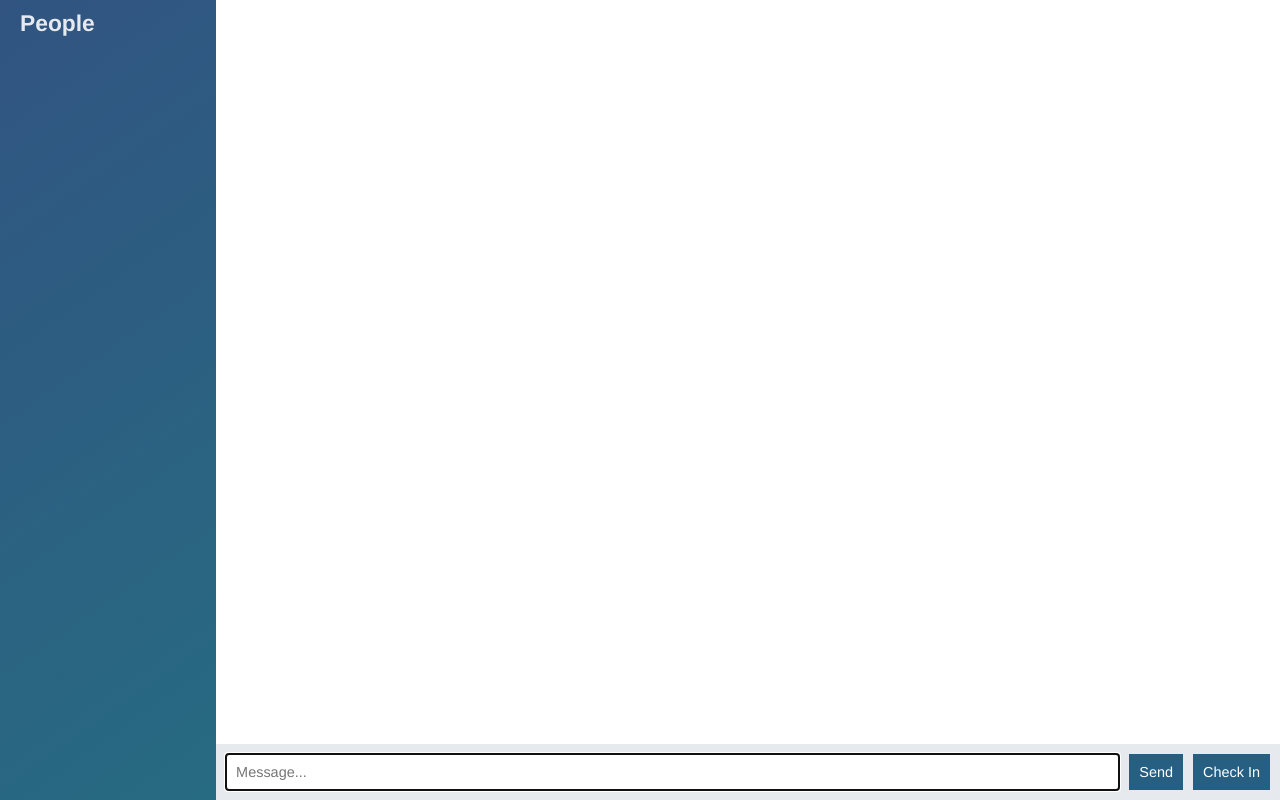
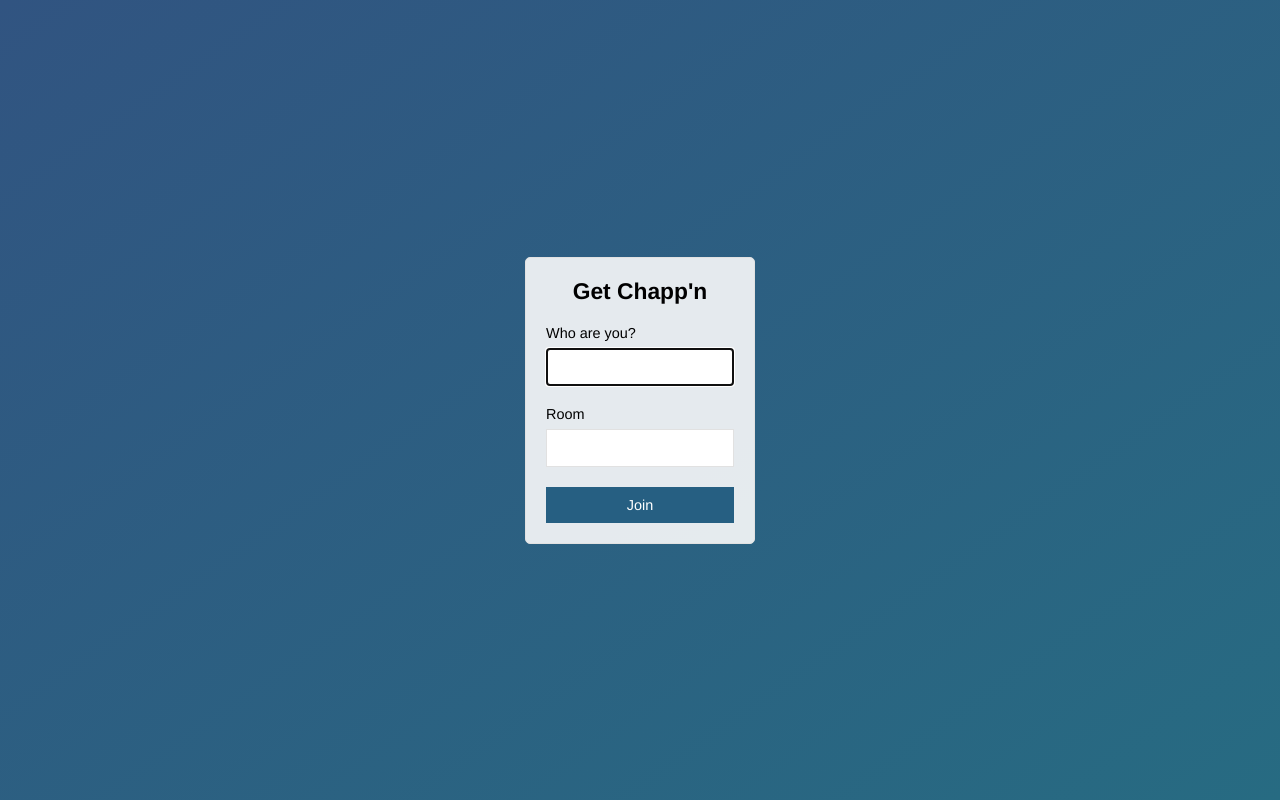
Before and after one commit to jamesskipp/chat-app, a website: page public/index.html in a window 1280 px wide. Drawn offline with nearby package versions, Linux system fonts and the light colour scheme; no server answers.

Commit message:
Added a Join page and Some Renames

```diff
--- a/public/index.html
+++ b/public/index.html
@@ -2,54 +2,28 @@
 <html>
   <head>
     <meta charset="utf-8">
-    <title>My Chat App</title>
+    <title>Join | Chapp</title>
     <link rel="stylesheet" href="/css/styles.css">
+    <meta name="viewport" content="width=device-width, initial-scale=1, user-scalable=no">
   </head>
-  <body class="chat">
-    <div class="chat__sidebar">
-      <h3>People</h3>
-      <div id="users">
-      </div>
+  <body class="centered-form">
+    <div class="centered-form__form">
+      <form action="/chat.html">
+        <div class="form-field">
+          <h3>Get Chapp'n</h3>
+        </div>
+        <div class="form-field">
+          <label>Who are you?</label>
+          <input type="text" name="name" autofocus/>
+        </div>
+        <div class="form-field">
+          <label>Room</label>
+          <input type="text" name="room"/>
+        </div>
+        <div class="form-field">
+          <button>Join</button>
+        </div>
+      </form>
     </div>
-    <div class="chat__main">
-      <ol id="messages" class="chat__messages"></ol>
-      <div class="chat__footer">
-        <form id="message-form">
-          <input name="message" type="text" placeholder="Message..." autofocus autocomplete="off"/>
-          <button>Send</button>
-        </form>
-        <button id="send-location">Check In</button>
-      </div>
-    </div>
-
-    <script id="message-template" type="text/template">
-      <li class="message">
-        <div class="message__title">
-          <h4>{{from}}</h4>
-          <span>{{createdAt}}</span>
-        </div>
-        <div class="message__body">
-          <p>{{text}}</p>
-        </div>
-      </li>
-    </script>
-
-    <script id="location-message-template" type="text/template">
-      <li class="message">
-        <div class="message__title">
-          <h4>{{from}}</h4>
-          <span>{{createdAt}}</span>
-        </div>
-        <div class="message__body">
-          <p><a href="{{url}}" target="_blank">My Current Location</a></p>
-        </div>
-      </li>
-    </script>
-
-    <script src="/socket.io/socket.io.js"></script>
-    <script src="/js/libs/jquery-3.2.1.min.js"></script>
-    <script type="text/javascript" src="/js/libs/moment.js"></script>
-    <script type="text/javascript" src="/js/libs/mustache.js"></script>
-    <script src="/js/index.js"></script>
   </body>
 </html>
--- a/server/server.js
+++ b/server/server.js
@@ -20,13 +20,11 @@ io.on('connection', (socket) => {
   socket.broadcast.emit('newMessage', generateMessage('Admin', 'New User has joined.'));
 
   socket.on('createMessage', (message, callback) => {
-    console.log('Message: ', message);
     io.emit('newMessage', generateMessage(message.from, message.text));
     callback();
   });
 
   socket.on('createLocationMessage', (coords) => {
-    console.log(coords);
     io.emit('newLocationMessage', generateLocationMessage('Carl', coords.latitude, coords.longitude));
   });
 
```
Also changed, not shown: public/chat.html (added, +56 -0 lines), public/js/chat.js (renamed from public/js/index.js).
